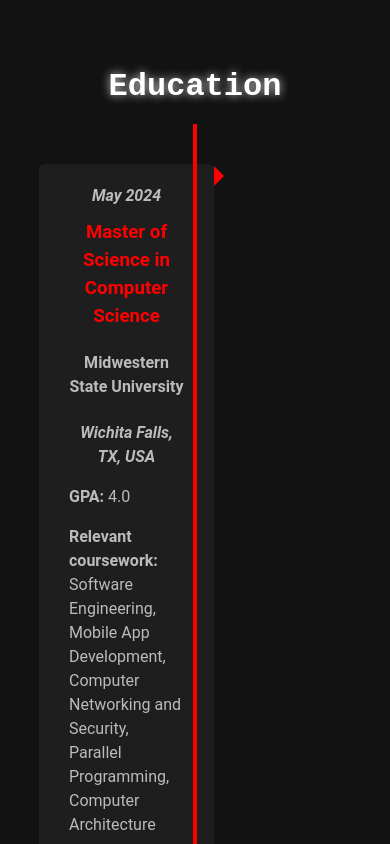
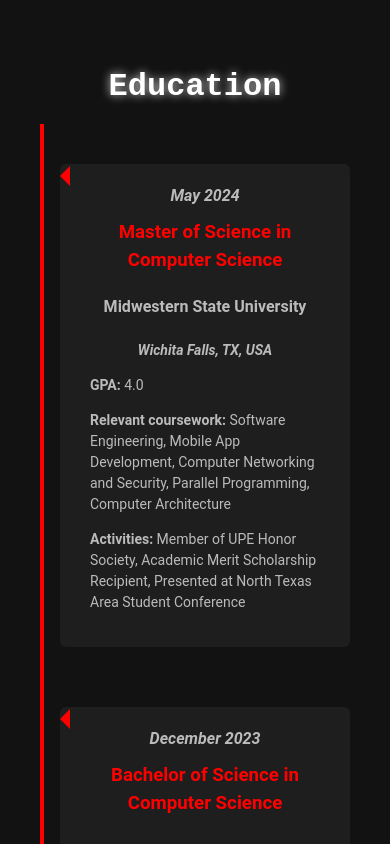
Before and after one commit to angel-badillo-hernandez/angel-badillo-hernandez.github.io, a React (Vite) app: page / in a window 390 px wide. Shown: the part 3140-3984 px from the top of the page. Built offline with nearby package versions, Linux system fonts and the light colour scheme.

Commit message:
fix: update package.json and package-lock.json and fixed bad mobile layout

```diff
--- a/package.json
+++ b/package.json
@@ -1,5 +1,6 @@
 {
   "name": "angel-badillo-hernandez-space",
+  "homepage": "https://angel-badillo-hernandez.github.io",
   "private": true,
   "version": "0.0.0",
   "type": "module",
@@ -23,6 +24,7 @@
     "eslint": "^9.21.0",
     "eslint-plugin-react-hooks": "^5.1.0",
     "eslint-plugin-react-refresh": "^0.4.19",
+    "gh-pages": "^6.3.0",
     "globals": "^15.15.0",
     "typescript": "~5.7.2",
     "typescript-eslint": "^8.24.1",
--- a/src/components/Timeline.css
+++ b/src/components/Timeline.css
@@ -17,3 +17,15 @@
   left: 50%;
   margin-left: -2px; /* Adjusted margin */
 }
+
+/* Media query for small screens */
+@media (max-width: 768px) {
+  .timeline {
+    padding-left: 20px; /* Add padding to the left */
+  }
+
+  .timeline::after {
+    left: 20px; /* Move the line to the left */
+    margin-left: 0; /* Remove margin */
+  }
+}
--- a/src/components/TimelineItem.css
+++ b/src/components/TimelineItem.css
@@ -3,12 +3,12 @@
   padding: 20px 40px;
   position: relative;
   background-color: inherit;
-  width: 50%;
+  width: 40%;
 }
 
 /* Positioning for left-aligned timeline items */
 .timeline-item.left {
-  left: -6%;
+  left: 4%;
 }
 
 /* Positioning for right-aligned timeline items */
@@ -59,9 +59,13 @@
 }
 
 /* Text styles for timeline items */
-.timeline-item-content h4,
+.timeline-item-content h4 {
+  color: var(--text-color);
+}
+
 .timeline-item-content p {
   color: var(--text-color);
+  font-size: 14px;
 }
 
 /* New styles for location field */
@@ -72,3 +76,26 @@
   color: var(--text-color);
   margin-bottom: 10px;
 }
+
+/* Media query for small screens */
+@media (max-width: 768px) {
+  .timeline-item {
+    width: calc(100% - 40px); /* Make timeline items take full width minus padding */
+    padding-left: 20px; /* Add padding to the left */
+    padding-right: 20px; /* Add padding to the right */
+    margin-bottom: 20px; /* Add margin to the bottom */
+  }
+
+  .timeline-item.left,
+  .timeline-item.right {
+    left: 0; /* Align to the left */
+  }
+
+  .timeline-item.left::before,
+  .timeline-item.right::before {
+    left: 20px; /* Align arrow to the left padding */
+    border-width: 10px 10px 10px 0; /* Adjust border width */
+    border-color: transparent var(--primary-color) transparent transparent; /* Adjust border color */
+    transform: none; /* Remove transform */
+  }
+}
```
Also changed, not shown: 1 other file (tests, documents, lock files or other folders).
